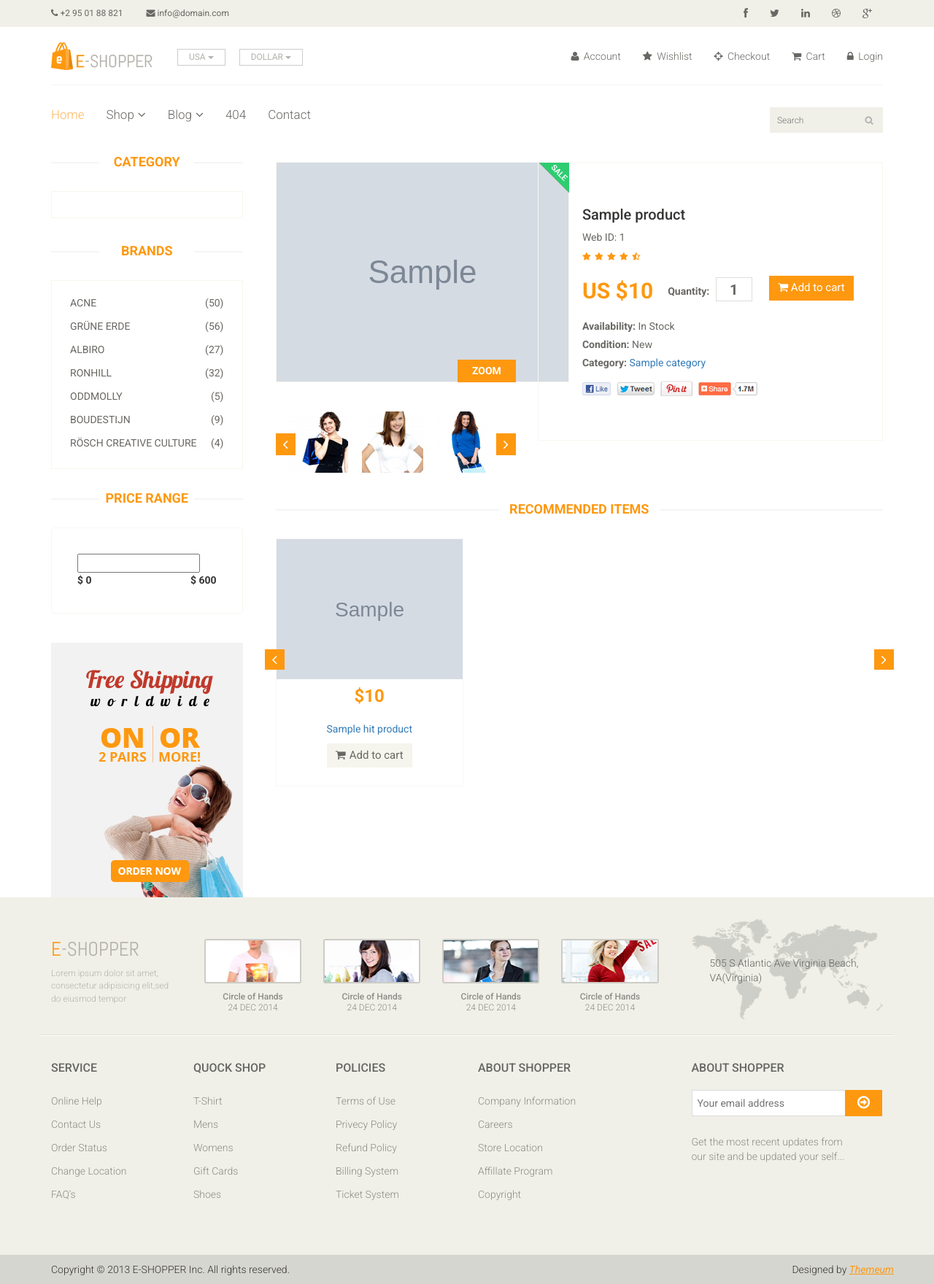
After one commit to AlexanderVasiliev23/e-shop, a Yii app: template views/product/view.php in a window 1280 px wide. The commit adds this page. Shown: the whole page at 73% size. Run offline with PHP 8.4 and a stand-in for Yii, Linux system fonts and the light colour scheme; the template is opened without the code that fills it: most values are stand-ins (such as "Sample title", 1, 10 or a date in 2020); grey boxes marked "Sample" are stand-in pictures; data that the repository does not hold is empty; some libraries are stand-ins or nearby versions.

Commit message:
Карточка товара

```diff
--- a/config/web.php
+++ b/config/web.php
@@ -51,7 +51,8 @@ $config = [
             'showScriptName' => false,
             'rules' => [
                 'category/<id:\d+>/page/<page:\d+>' => 'category/view',
-                'category/<id:\d+>' => 'category/view'
+                'product/<id:\d+>'                  => 'product/view',
+                'category/<id:\d+>'                 => 'category/view'
             ],
         ],
     ],
--- a/views/category/index.php
+++ b/views/category/index.php
@@ -124,7 +124,7 @@ use app\components\MenuWidget;
                                         <div class="productinfo text-center">
                                             <?= Html::img("@web/images/products/{$product->img}", ['alt' => $product->name]) ?>
                                             <h2>$<?= $product->price ?></h2>
-                                            <p><?= $product->name ?></p>
+                                            <p><a href="<?= Url::to(['product/view', 'id' => $product->id]) ?>"><?= $product->name ?></a></p>
                                             <a href="#" class="btn btn-default add-to-cart"><i class="fa fa-shopping-cart"></i>Add to cart</a>
                                         </div>
                                         <?php if($product->new) : ?>
--- a/views/category/view.php
+++ b/views/category/view.php
@@ -1,8 +1,9 @@
 <?php
 
+use yii\helpers\Url;
 use yii\helpers\Html;
+use yii\widgets\LinkPager;
 use app\components\MenuWidget;
-use yii\widgets\LinkPager;
 
 ?>
 
@@ -66,7 +67,7 @@ use yii\widgets\LinkPager;
                                             <?= Html::img("@web/images/products/{$product->img}", ['alt' => $product->name]) ?>
 
                                             <h2>$<?= $product->price ?></h2>
-                                            <p><?= $product->name ?></p>
+                                            <p><a href="<?= Url::to(['product/view', 'id' => $product->id]) ?>"><?= $product->name ?></a></p>
                                             <a href="#" class="btn btn-default add-to-cart"><i class="fa fa-shopping-cart"></i>Add to cart</a>
                                         </div>
                                         <?php if($product->new) : ?>
--- /dev/null
+++ b/views/product/view.php
@@ -0,0 +1,160 @@
+<?php
+
+use yii\helpers\Url;
+use yii\helpers\Html;
+use app\components\MenuWidget;
+
+?>
+
+<section>
+    <div class="container">
+        <div class="row">
+            <div class="col-sm-3">
+                <div class="left-sidebar">
+                    <h2>Category</h2>
+
+                    <ul class="catalog category-products">
+                        <?= MenuWidget::widget(['tpl' => 'menu']) ?>
+                    </ul>
+
+                    <div class="brands_products"><!--brands_products-->
+                        <h2>Brands</h2>
+                        <div class="brands-name">
+                            <ul class="nav nav-pills nav-stacked">
+                                <li><a href=""> <span class="pull-right">(50)</span>Acne</a></li>
+                                <li><a href=""> <span class="pull-right">(56)</span>Grüne Erde</a></li>
+                                <li><a href=""> <span class="pull-right">(27)</span>Albiro</a></li>
+                                <li><a href=""> <span class="pull-right">(32)</span>Ronhill</a></li>
+                                <li><a href=""> <span class="pull-right">(5)</span>Oddmolly</a></li>
+                                <li><a href=""> <span class="pull-right">(9)</span>Boudestijn</a></li>
+                                <li><a href=""> <span class="pull-right">(4)</span>Rösch creative culture</a></li>
+                            </ul>
+                        </div>
+                    </div><!--/brands_products-->
+
+                    <div class="price-range"><!--price-range-->
+                        <h2>Price Range</h2>
+                        <div class="well">
+                            <input type="text" class="span2" value="" data-slider-min="0" data-slider-max="600" data-slider-step="5" data-slider-value="[250,450]" id="sl2" ><br />
+                            <b>$ 0</b> <b class="pull-right">$ 600</b>
+                        </div>
+                    </div><!--/price-range-->
+
+                    <div class="shipping text-center"><!--shipping-->
+                        <img src="/images/home/shipping.jpg" alt="" />
+                    </div><!--/shipping-->
+
+                </div>
+            </div>
+
+            <div class="col-sm-9 padding-right">
+                <div class="product-details"><!--product-details-->
+                    <div class="col-sm-5">
+                        <div class="view-product">
+                            <?= Html::img("@web/images/products/{$product->img}", ['alt' => $product->name]) ?>
+                            <h3>ZOOM</h3>
+                        </div>
+                        <div id="similar-product" class="carousel slide" data-ride="carousel">
+
+                            <!-- Wrapper for slides -->
+                            <div class="carousel-inner">
+                                <div class="item active">
+                                    <a href=""><img src="/images/product-details/similar1.jpg" alt=""></a>
+                                    <a href=""><img src="/images/product-details/similar2.jpg" alt=""></a>
+                                    <a href=""><img src="/images/product-details/similar3.jpg" alt=""></a>
+                                </div>
+                                <div class="item">
+                                    <a href=""><img src="/images/product-details/similar1.jpg" alt=""></a>
+                                    <a href=""><img src="/images/product-details/similar2.jpg" alt=""></a>
+                                    <a href=""><img src="/images/product-details/similar3.jpg" alt=""></a>
+                                </div>
+                                <div class="item">
+                                    <a href=""><img src="/images/product-details/similar1.jpg" alt=""></a>
+                                    <a href=""><img src="/images/product-details/similar2.jpg" alt=""></a>
+                                    <a href=""><img src="/images/product-details/similar3.jpg" alt=""></a>
+                                </div>
+
+                            </div>
+
+                            <!-- Controls -->
+                            <a class="left item-control" href="#similar-product" data-slide="prev">
+                                <i class="fa fa-angle-left"></i>
+                            </a>
+                            <a class="right item-control" href="#similar-product" data-slide="next">
+                                <i class="fa fa-angle-right"></i>
+                            </a>
+                        </div>
+                    </div>
+                    <div class="col-sm-7">
+                        <div class="product-information"><!--/product-information-->
+                            <?php if($product->new) : ?>
+                                <?= Html::img('@web/images/home/new.png', ['alt' => 'Новинка', 'class' => 'newarrival']) ?>
+                            <?php endif ?>
+
+                            <?php if($product->sale) : ?>
+                                <?= Html::img('@web/images/home/sale.png', ['alt' => 'Распродажа', 'class' => 'newarrival']) ?>
+                            <?php endif ?>
+
+                            <h2><?= $product->name ?></h2>
+                            <p>Web ID: <?= $product->id ?></p>
+                            <img src="/images/product-details/rating.png" alt="" />
+                            <span>
+									<span>US $<?= $product->price ?></span>
+									<label>Quantity:</label>
+									<input type="text" value="1" />
+									<button type="button" class="btn btn-fefault cart">
+										<i class="fa fa-shopping-cart"></i>
+										Add to cart
+									</button>
+								</span>
+                            <p><b>Availability:</b> In Stock</p>
+                            <p><b>Condition:</b> New</p>
+                            <p><b>Category:</b> <a href="<?= Url::to(['category/view', 'id' => $product->category->id]) ?>"><?= $product->category->name ?></a></p>
+                            <a href=""><img src="/images/product-details/share.png" class="share img-responsive"  alt="" /></a>
+                        </div><!--/product-information-->
+                    </div>
+                </div><!--/product-details-->
+
+                <?php if(isset($hitProducts)) : ?>
+                    <div class="recommended_items"><!--recommended_items-->
+                        <h2 class="title text-center">recommended items</h2>
+
+                        <div id="recommended-item-carousel" class="carousel slide" data-ride="carousel">
+                            <div class="carousel-inner">
+                                <?php $counter = 0; $hitProductsCount = count($hitProducts) ?>
+                                <?php foreach($hitProducts as $hitProduct) : ?>
+                                    <?php if($counter % 3 == 0) : ?>
+                                            <div class="item <?= $counter === 0 ? 'active' : '' ?>">
+                                    <?php endif ?>
+
+                                            <div class="col-sm-4">
+                                                <div class="product-image-wrapper">
+                                                    <div class="single-products">
+                                                        <div class="productinfo text-center">
+                                                            <?= Html::img("@web/images/products/{$hitProduct->img}", ['alt' => $hitProduct->name]) ?>
+                                                            <h2>$<?= $hitProduct->price ?></h2>
+                                                            <p><a href="<?= Url::to(['product/view', 'id' => $hitProduct->id]) ?>"><?= $hitProduct->name ?></a></p>
+                                                            <button type="button" class="btn btn-default add-to-cart"><i class="fa fa-shopping-cart"></i>Add to cart</button>
+                                                        </div>
+                                                    </div>
+                                                </div>
+                                            </div>
+
+                                    <?php $counter++ ?>
+                                    <?php if( $counter % 3 == 0 || $counter === $hitProductsCount) : ?></div><?php endif ?>
+                                <?php endforeach ?>
+                            </div>
+                            <a class="left recommended-item-control" href="#recommended-item-carousel" data-slide="prev">
+                                <i class="fa fa-angle-left"></i>
+                            </a>
+                            <a class="right recommended-item-control" href="#recommended-item-carousel" data-slide="next">
+                                <i class="fa fa-angle-right"></i>
+                            </a>
+                        </div>
+                    </div><!--/recommended_items-->
+                <?php endif ?>
+
+            </div>
+        </div>
+    </div>
+</section>
--- a/web/css/main.css
+++ b/web/css/main.css
@@ -1187,8 +1187,8 @@ h2.title {
 
 .view-product img {
   border: 1px solid #F7F7F0;
-  height: 380px;
-  width: 100%;
+  /*height: 380px;*/
+  /*width: 100%;*/
 }
 
 .view-product h3 {
```
Also changed, not shown: controllers/ProductController.php (added, +30 -0 lines).
